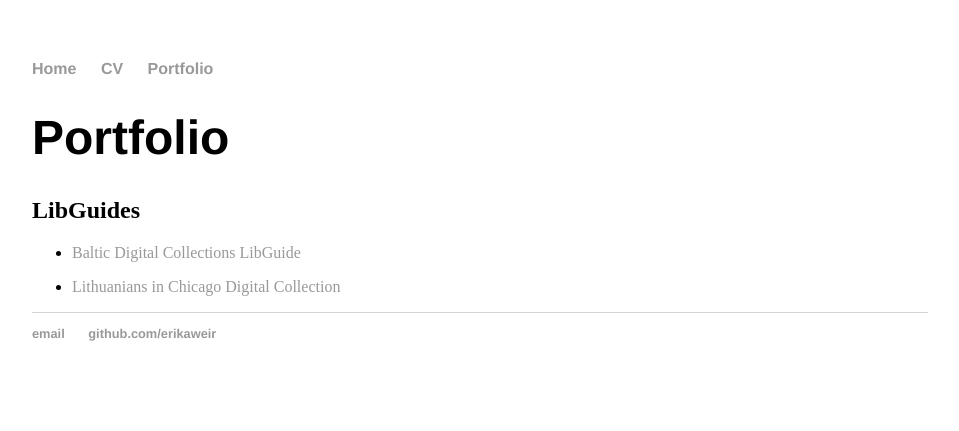
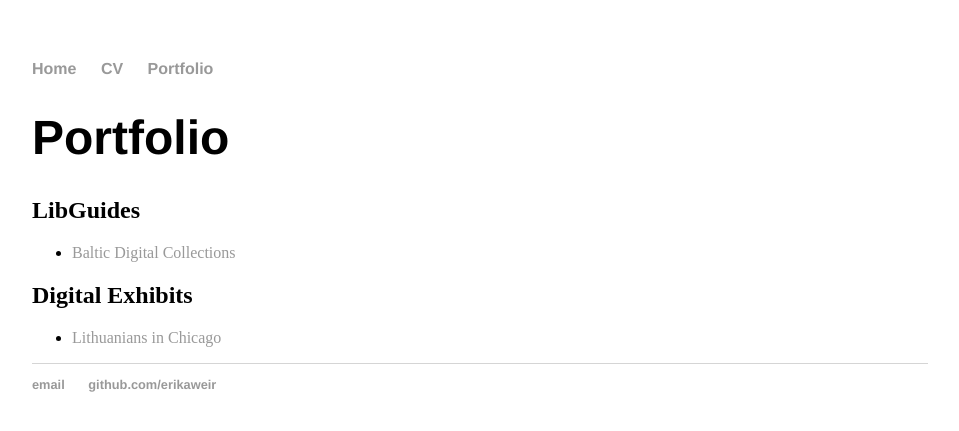
Before and after one commit to tracyJCI/erikaweir.github.io, a Jekyll site: the page built from Portfolio/index.html, in a window 1280 px wide. Shown: the top 431 px of the page, without its empty margins (160-1119 px from the left). Built offline with Jekyll 4.4.1, drawn with Linux system fonts in a browser that asks for light colours.

Commit message:
Update index.html

```diff
--- a/Portfolio/index.html
+++ b/Portfolio/index.html
@@ -8,10 +8,11 @@ title: Portfolio
 	<div class="stuff">
 		<h2>LibGuides</h2>
 		<ul>
-			<li><a href="http://guides.library.illinois.edu/balticdigitalcollec"> Baltic Digital Collections LibGuide</a></li>
+			<li><a href="http://guides.library.illinois.edu/balticdigitalcollec"> Baltic Digital Collections</a></li>
 		</ul>
+		<h2>Digital Exhibits</h2>
 		<ul>
-			<li><a href="http://scalar.usc.edu/works/lithuanians-in-chicago/index">Lithuanians in Chicago Digital Collection</a></li>
+			<li><a href="http://scalar.usc.edu/works/lithuanians-in-chicago/index">Lithuanians in Chicago</a></li>
 		</ul>
 	</div>
 	<div class="right"></div>
```
